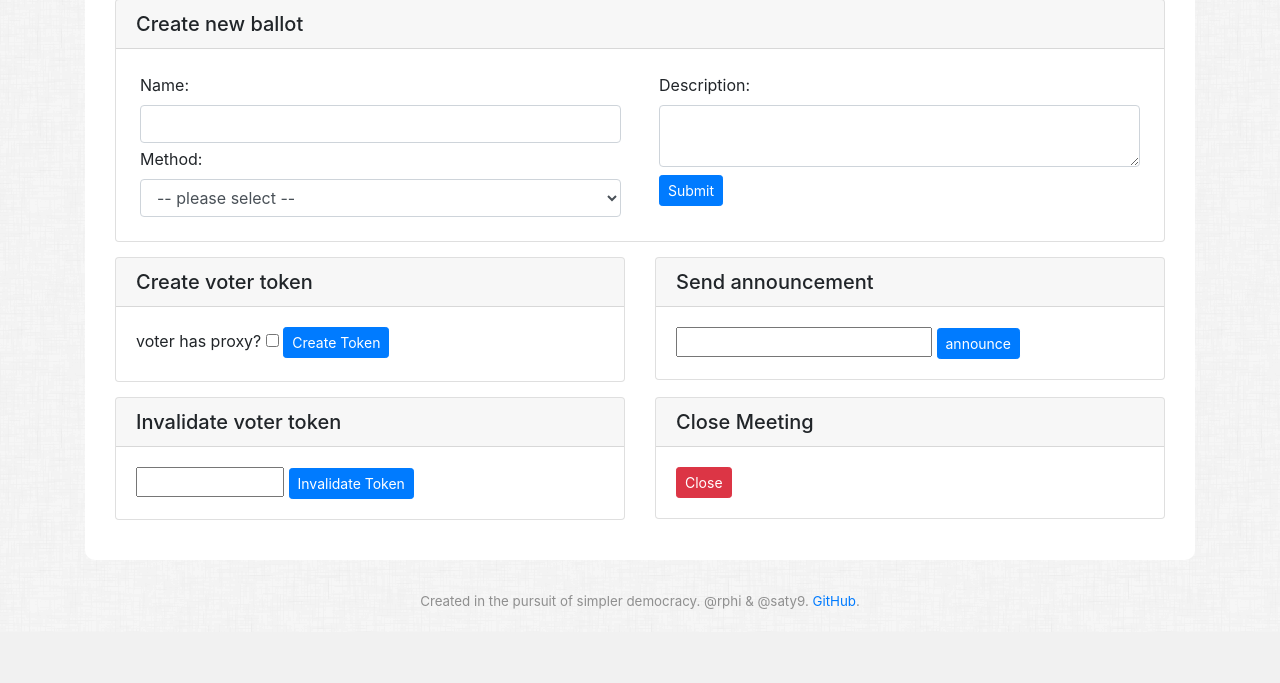
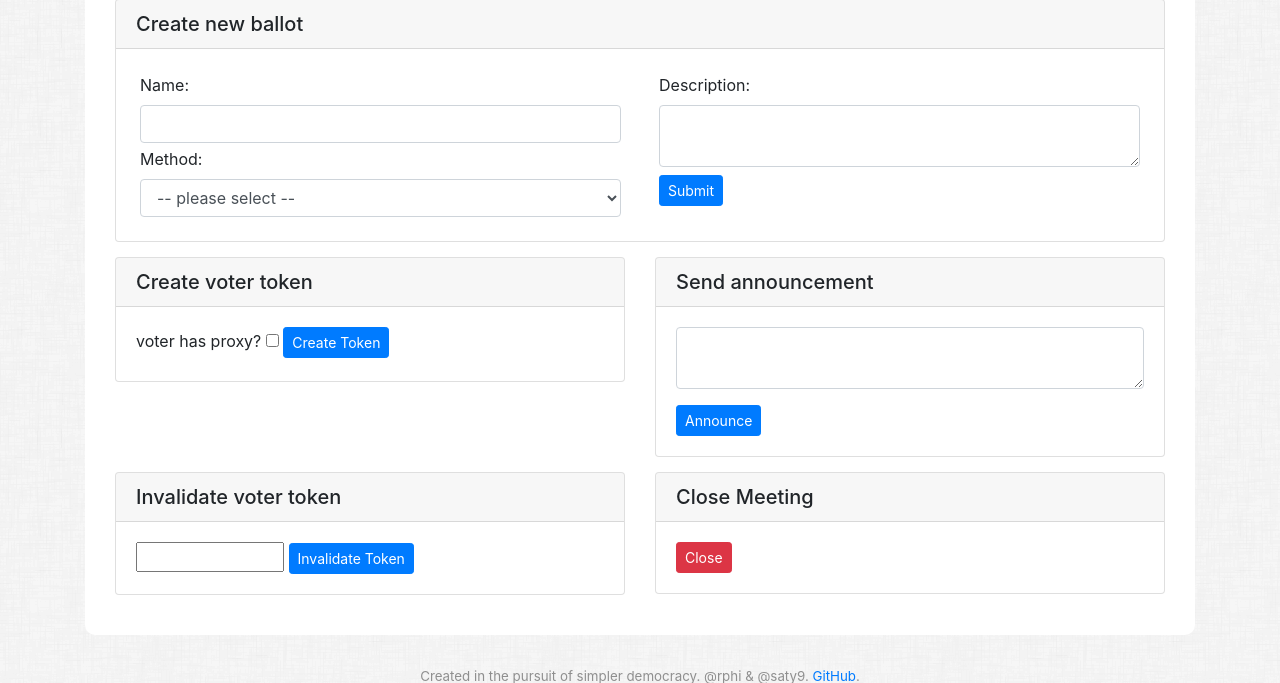
Before and after one commit to mickzijdel/DemocrappConsolidated, a Django app: template DemocrApp-API/Meeting/templates/meeting/meeting.html in a window 1280 px wide. Shown: the part 432-1115 px from the top of the page. Before the commit the page ends 1041 px from the top, so only its background shows below. Run offline with Django 3.2, Linux system fonts and the light colour scheme; the template is opened without the code that fills it: values that come from a table or form of the project are taken from there, others are empty.

Commit message:
Turn announcement input into a textbox rather than a single line input.

```diff
--- a/DemocrApp-API/Meeting/templates/meeting/meeting.html
+++ b/DemocrApp-API/Meeting/templates/meeting/meeting.html
@@ -83,8 +83,10 @@
     <div class="card">
       <h5 class="card-header">Send announcement</h5>
       <div class="card-body">
-        <input type="text" id="message_textbox">
-        <button type="button" class="btn btn-sm btn-primary" id="announcement_submit" onclick="send_announcement()">announce</button>
+        <div class="form-group">
+          <textarea class="form-control" id="message_textbox" row="3" maxlength="150" required></textarea>
+        </div>
+        <button type="button" class="btn btn-sm btn-primary" id="announcement_submit" onclick="send_announcement()">Announce</button>
       </div>
     </div>
   </div>
```
